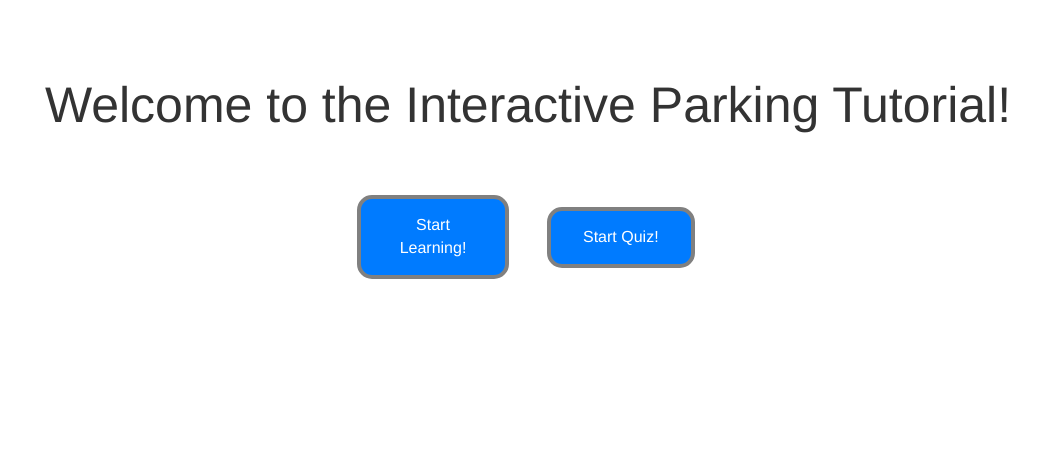
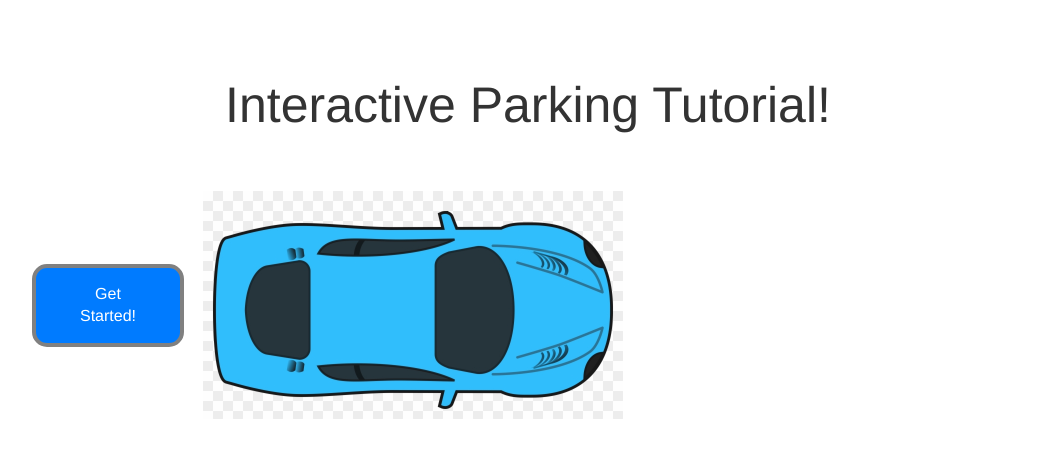
Before and after one commit to tiffanymcbrayer/teaching_parking, a Flask app: page / in a window 1280 px wide. Shown: the part 62-520 px from the top of the page, without its empty margins (112-1150 px from the left). Run offline with Flask 2, Linux system fonts and the light colour scheme; some libraries are stand-ins or nearby versions.

Commit message:
Fixed linkning to learn pages

```diff
--- a/templates/index.html
+++ b/templates/index.html
@@ -6,19 +6,17 @@
 </script>
 <div class="row">
     <div class="col-md-12">
-        <span class="bold darkgray stepName welcome">Welcome to the Interactive Parking Tutorial!</span>
+        <span class="bold darkgray stepName welcome">Interactive Parking Tutorial!</span>
     </div>
 </div>
 <div class="row start">
     <div class="col-md-2">
-        <a href='/learn/0'>
-            <button class = "startbutton" id='nextl'>Start Learning!</button>
+        <a href='/learn/0/1'>
+            <button class = "startbutton" id='nextl'>Get Started!</button>
         </a>
     </div>
-    <div class="col-md-2">
-        <a href='/quiz/0'>
-            <button class = "startbutton" id='nextq'>Start Quiz!</button>
-        </a>
+    <div>
+        <img src="car.png" width=50%>
     </div>
 </div>
 {% endblock %}
--- a/templates/layout.html
+++ b/templates/layout.html
@@ -32,12 +32,12 @@
       <div class="collapse navbar-collapse" id="main_nav">
         <ul class="navbar-nav">
           <li class="nav-item dropdown">
-            <a class="nav-link  dropdown-toggle" href="/learn/0" data-bs-toggle="dropdown"> Learn </a>
+            <a class="nav-link  dropdown-toggle" href="/learn/0/1" data-bs-toggle="dropdown"> Learn </a>
             <ul class="dropdown-menu">
-              <li><a class="dropdown-item" href="/learn/0">Forwards Parking</a></li>
-              <li><a class="dropdown-item" href="/learn/1">Reverse Parking</a></li>
-              <li><a class="dropdown-item" href="/learn/2">Angled Parking</a></li>
-              <li><a class="dropdown-item" href="/learn/3">Parallel Parking</a></li>
+              <li><a class="dropdown-item" href="/learn/0/1">Forwards Parking</a></li>
+              <li><a class="dropdown-item" href="/learn/1/1">Reverse Parking</a></li>
+              <li><a class="dropdown-item" href="/learn/2/1">Angled Parking</a></li>
+              <li><a class="dropdown-item" href="/learn/3/1">Parallel Parking</a></li>
             </ul>
           </li>
           <li class="nav-item"> <a class="nav-link" href="/quiz/0"> Quiz </a> </li>
```
